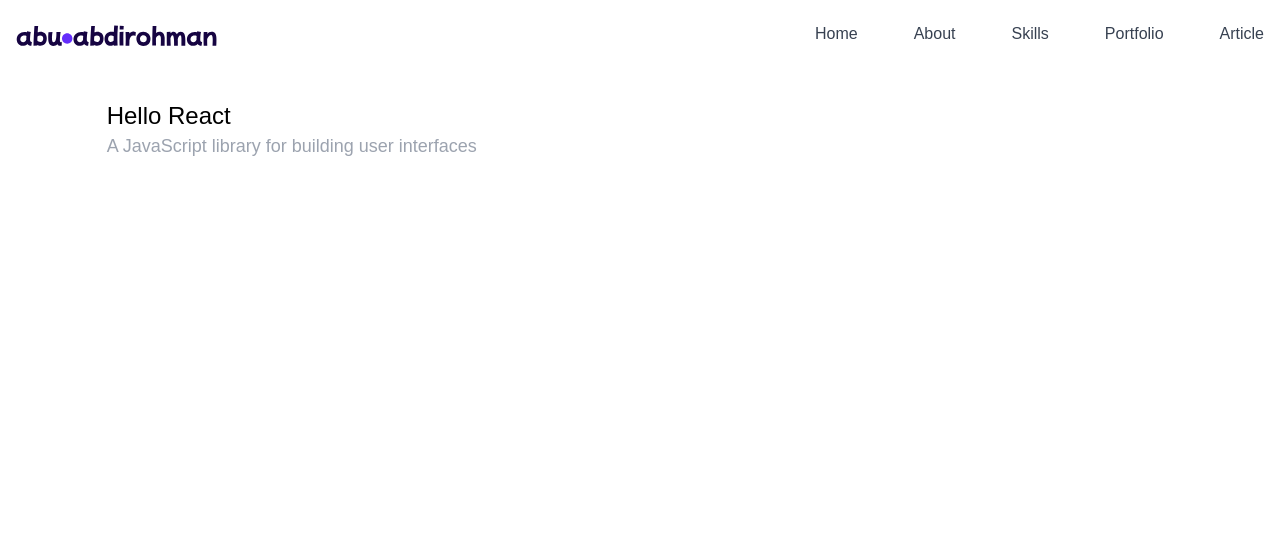
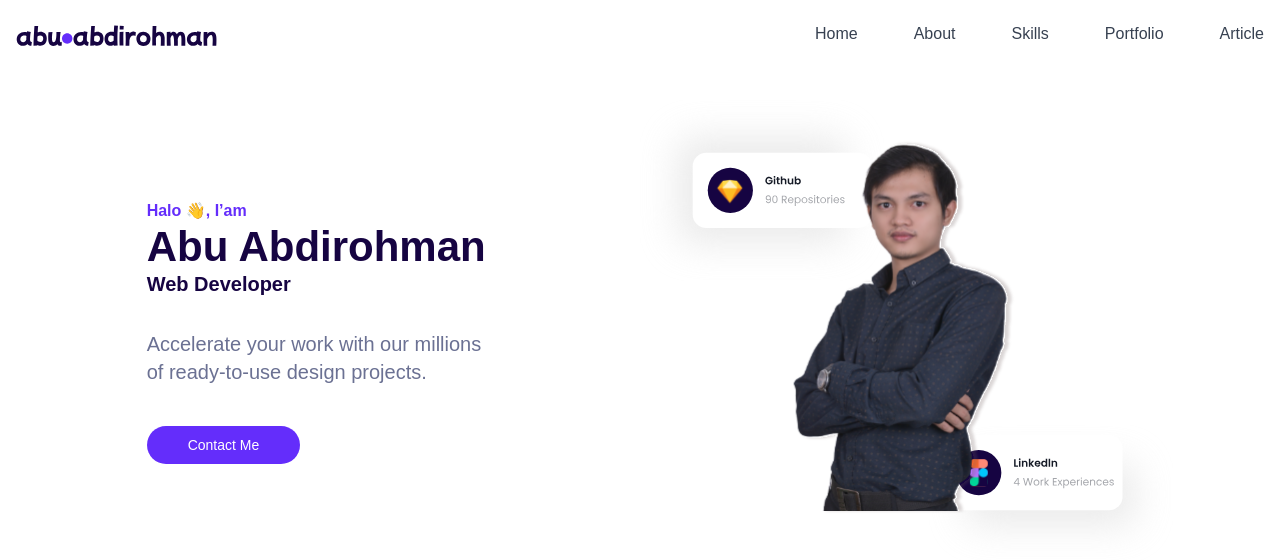
Before and after one commit to abuabdirohman4/portfolio-client-react-ts-tailwind, a React (Vite) app: page / in a window 1280 px wide. Shown: the top 560 px of the page. Built offline with nearby package versions, Linux system fonts and the light colour scheme.

Commit message:
done : homepage

```diff
--- a/src/pages/Home/index.tsx
+++ b/src/pages/Home/index.tsx
@@ -1,13 +1,26 @@
 import Container from "../../components/Container";
+import Hero from "../../assets/images/hero.svg";
 
 const Home = () => {
   return (
     <Container>
-      <div className="w-full max-w-lg">
-        <h4 className="text-2xl">Hello React</h4>
-        <p className="text-lg leading-relaxed text-gray-400">
-          A JavaScript library for building user interfaces
-        </p>
+      <div className="w-full grid grid-cols-2">
+        <div className="my-auto pl-10">
+          <h5 className="font-bold text-primary">Halo 👋, I’am</h5>
+          <p className="-my-2 text-[42px] font-bold text-secondary">
+            {" "}
+            Abu Abdirohman
+          </p>
+          <p className="text-xl font-bold text-secondary">Web Developer</p>
+          <p className="my-8 text-xl font-light text-tertiary">
+            Accelerate your work with our millions <br /> of ready-to-use design
+            projects.
+          </p>
+          <button className="mt-2 mr-2 rounded-full border border-transparent bg-primary px-8 py-3 text-base font-medium text-white hover:bg-secondary hover:shadow md:py-2 md:px-10 md:text-sm">
+            Contact Me
+          </button>
+        </div>
+        <img src={Hero} alt="Abu Abdirohman" />
       </div>
     </Container>
   );
--- a/tailwind.config.cjs
+++ b/tailwind.config.cjs
@@ -7,6 +7,11 @@ module.exports = {
         sans: ["Poppins", "sans-serif"],
         serif: ["Roboto", "serif"],
       },
+      colors: {
+        primary: "#642DFB",
+        secondary: "#160442",
+        tertiary: "#6B7193",
+      },
     },
   },
   plugins: [],
```
Also changed, not shown: src/assets/images/hero.svg (added).
